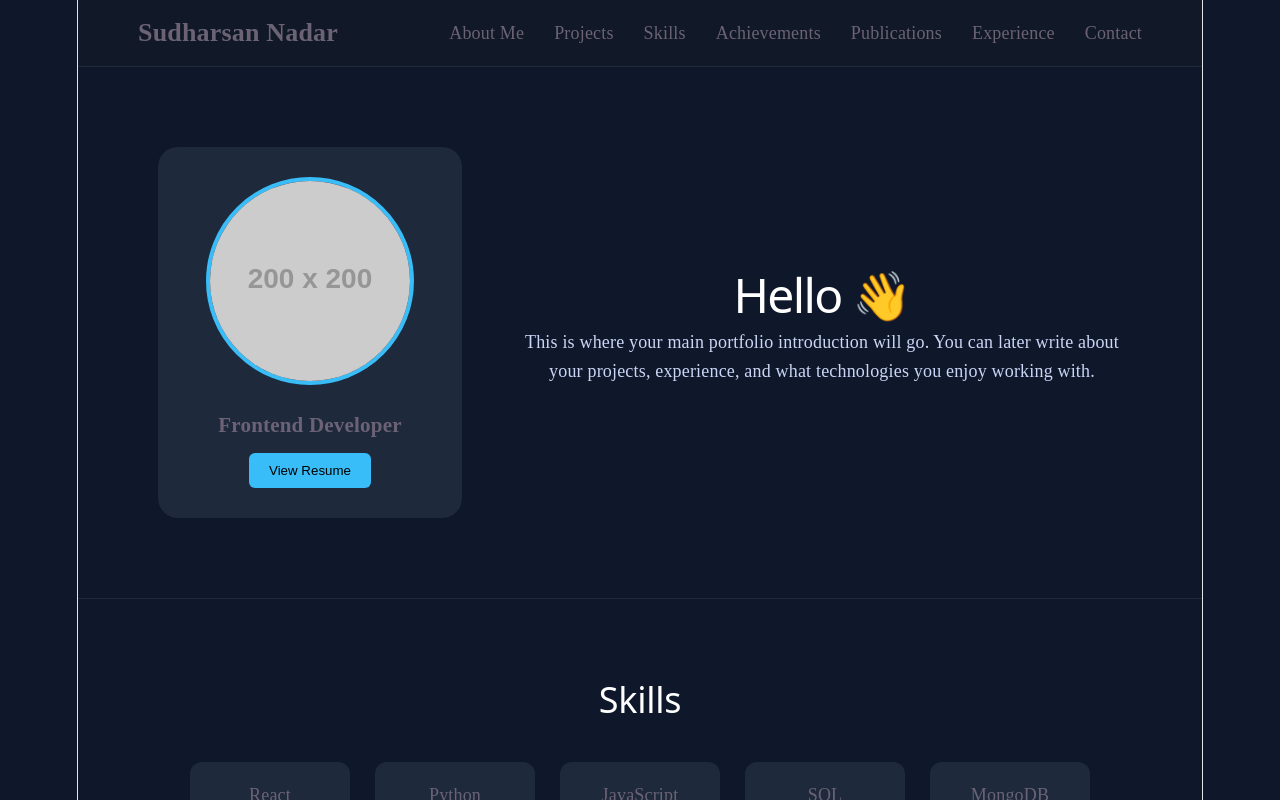
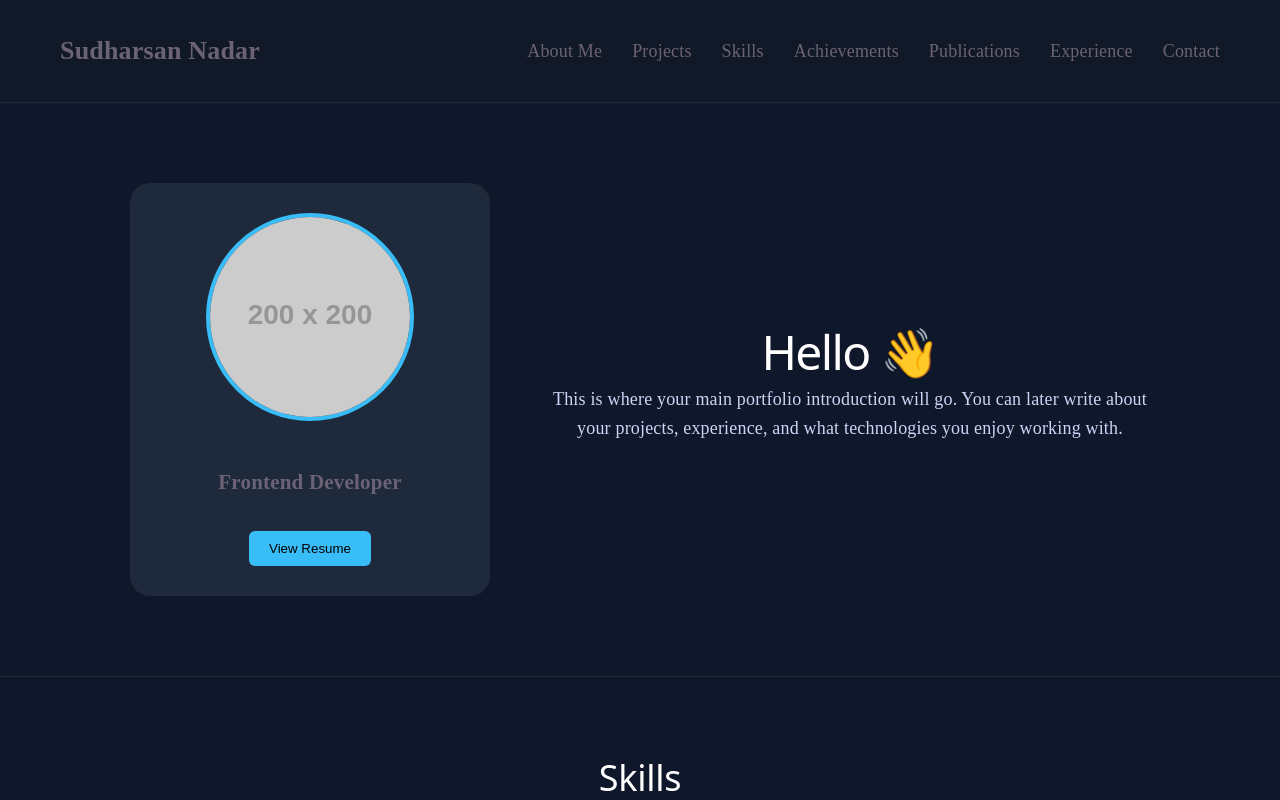
Before and after one commit to sudhar25/portfolio, a React (Vite) app in the folder sudharsan-portfolio/: page / in a window 1280 px wide. Shown: the top 800 px of the page. Built offline with nearby package versions, Linux system fonts and the light colour scheme.

Commit message:
Refactor CSS: Remove max-width constraints from body and root elements for full-width layout, and ensure consistent background styling.

```diff
--- a/sudharsan-portfolio/src/App.css
+++ b/sudharsan-portfolio/src/App.css
@@ -1,30 +1,22 @@
-*{
-  margin:0px;
-  padding:0px;
-
+/* REMOVE max-width from body entirely */
+body {
+  margin: 0;
+  padding: 0;
+  background: #0f172a;
+  font-family: 'Times New Roman', Times, serif;
+  width: 100%;
 }
 
-body{
-  margin:0;
-  padding:0;
-  background:#0f172a;
-  font-family:'Times New Roman', Times, serif, Helvetica, sans-serif;
+/* PAGE — remove max-width, let it go full width */
+.page {
+  background: #0f172a;
+  min-height: 100vh;
+  width: 100%;
 }
 
-/* PAGE */
-
-.page{
-  background:#0f172a;
-  min-height:100vh;
-  width:100%;
-  max-width: 1500px;
-  height: 100%;
-  margin:auto;
-
-}
-html, body{
-  width:100%;
-  overflow-x:hidden;
+html, body {
+  width: 100%;
+  overflow-x: hidden;
 }
 
 
--- a/sudharsan-portfolio/src/index.css
+++ b/sudharsan-portfolio/src/index.css
@@ -52,14 +52,17 @@
 
 body {
   margin: 0;
+  padding: 0;
+  width: 100%;
+  background: #0f172a;
 }
 
 #root {
-  width: 1126px;
+  width: 100%;
   max-width: 100%;
   margin: 0 auto;
   text-align: center;
-  border-inline: 1px solid var(--border);
+  border-inline: none;
   min-height: 100svh;
   display: flex;
   flex-direction: column;
```
